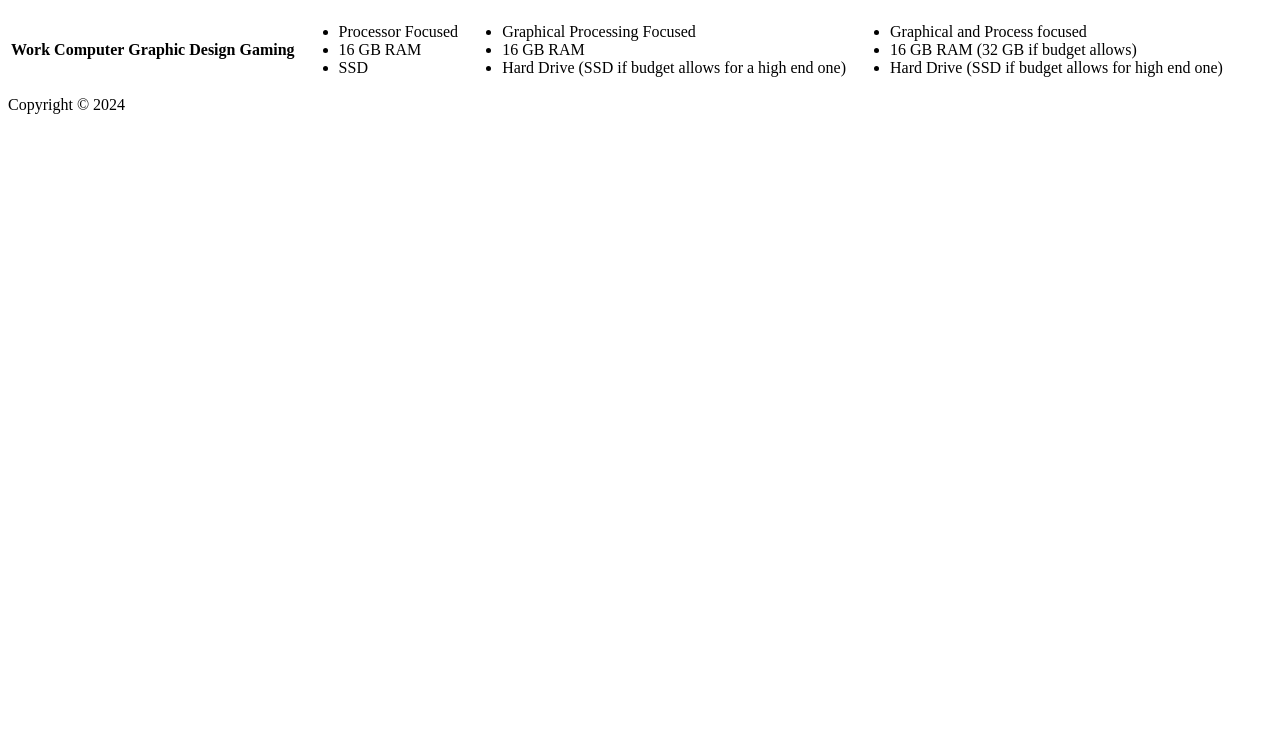
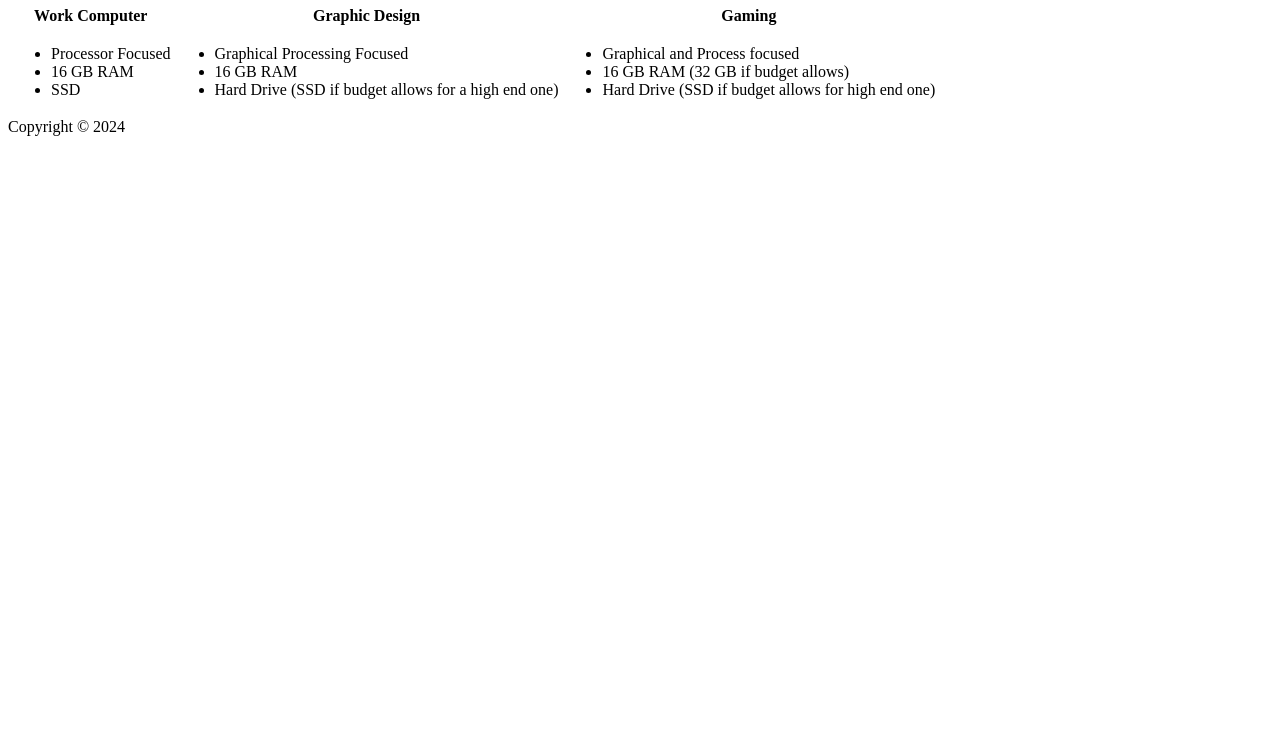
Before and after one commit to JulesyN/JulesyN.github.io, a plain HTML site: page recommendation.html in a window 1280 px wide. Shown: the part 58-800 px from the top of the page. Drawn offline with Linux system fonts and the light colour scheme.

Commit message:
Fixed table format

```diff
--- a/recommendation.html
+++ b/recommendation.html
@@ -33,7 +33,10 @@
 		<section>
 			<div class="main">
                 <table>
+					<tr>
                     	<th>Work Computer</th><th>Graphic Design</th><th>Gaming</th>
+					</tr>
+					<tr>
 						<td>
 							<ul>
 								<li>Processor Focused</li>
@@ -55,6 +58,7 @@
 								<li>Hard Drive (SSD if budget allows for high end one)</li>
 							</ul>
 						</td>
+					</tr>
                 </table>
 			</div>
 		</section>
```
Lines whose indentation alone changed are shown as unchanged.
